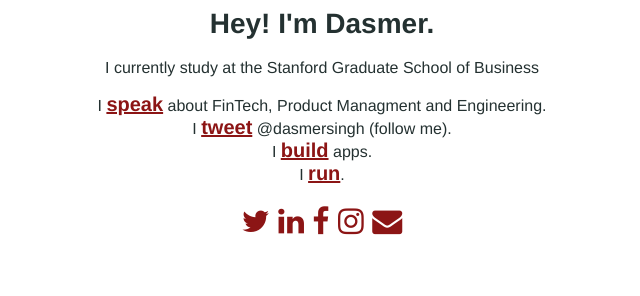
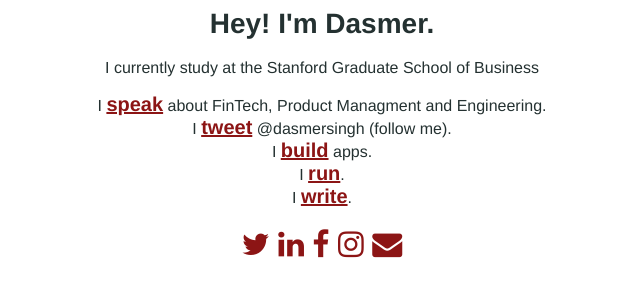
Before and after one commit to Dasmer/dasmer.github.io, a plain HTML site: page index.html in a window 1280 px wide. Shown: the whole page, without its empty margins (318-958 px from the left). Drawn offline with Linux system fonts and the light colour scheme.

Commit message:
Add Write Page + StartU Articles

```diff
--- a/index.html
+++ b/index.html
@@ -43,6 +43,7 @@ I <a href="/talks" onclick="trackOutboundLink('http://www.dasmer.com/talks'); re
 I <a href="https://www.twitter.com/dasmersingh" onclick="trackOutboundLink('https://www.twitter.com/dasmersingh'); return false;">tweet</a> @dasmersingh (follow me).<br />
 I <a href="/apps" onclick="trackOutboundLink('http://www.dasmer.com/apps'); return false;">build</a> apps. <br />
 I <a href="/runs" onclick="trackOutboundLink('http://www.dasmer.com/runs'); return false;">run</a>. <br />
+I <a href="/runs" onclick="trackOutboundLink('http://www.dasmer.com/write'); return false;">write</a>. <br />
 </div>
 
 <p align="center">
```
Also changed, not shown: 1 other file.
